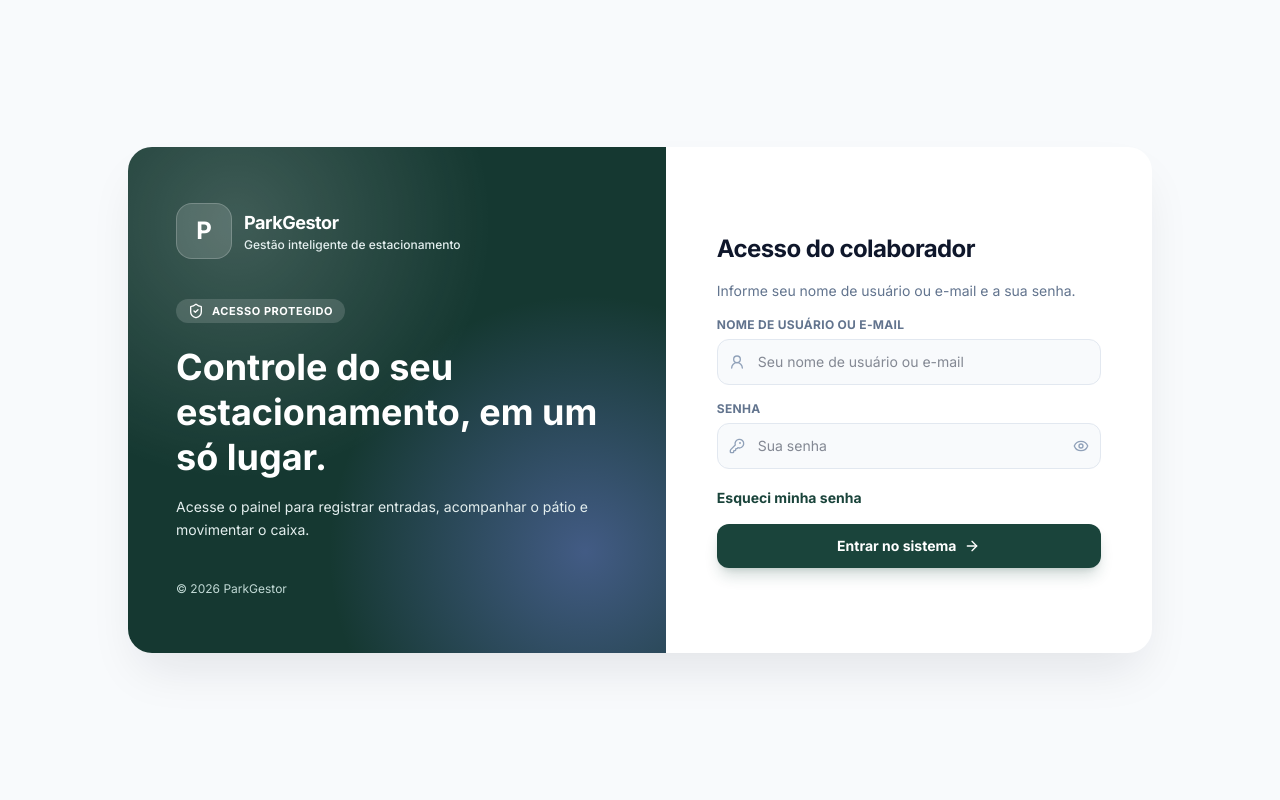
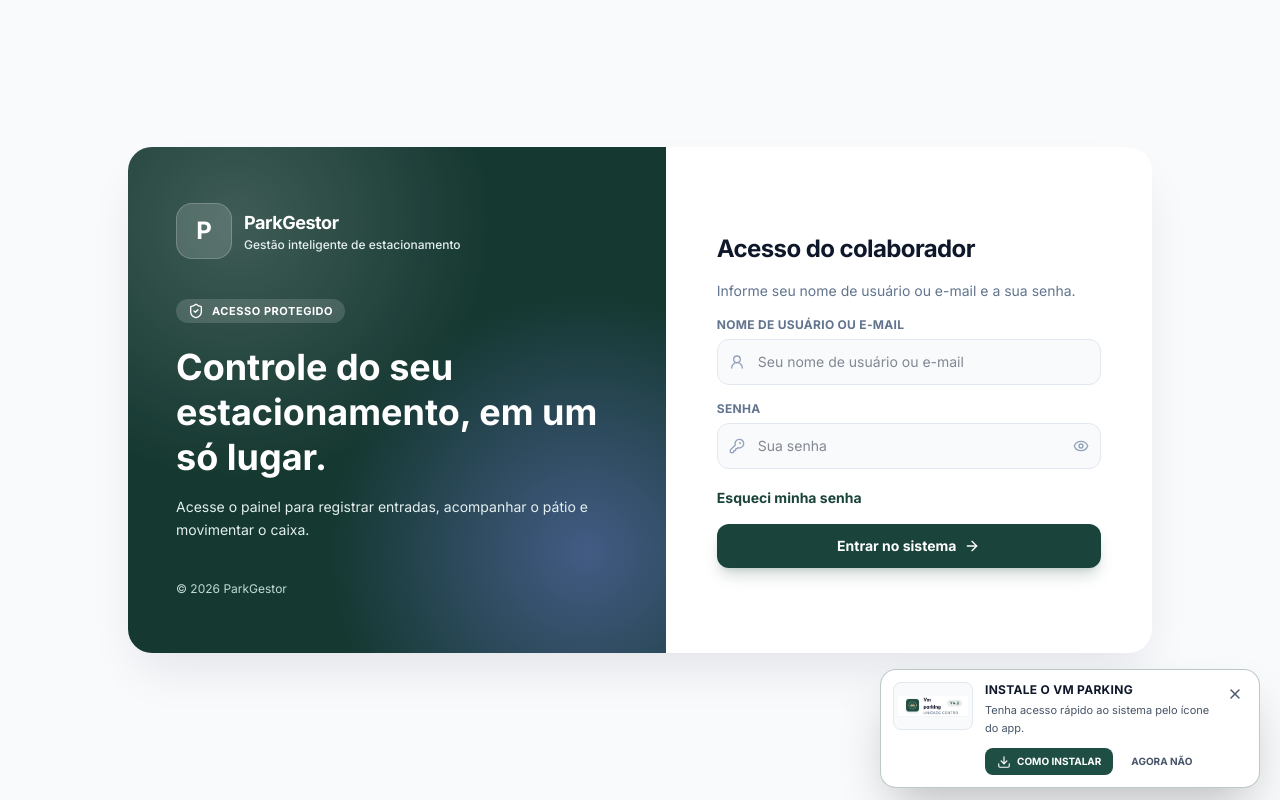
Before and after one commit to aebhvm/VM-Park, a React (Vite) app: page / in a window 1280 px wide. Built offline with nearby package versions, Linux system fonts and the light colour scheme; no server answers.

Commit message:
fix: exibe convite de instalacao na primeira visita

```diff
--- a/src/components/InstallPrompt.tsx
+++ b/src/components/InstallPrompt.tsx
@@ -16,15 +16,21 @@ function isStandaloneMode() {
 export default function InstallPrompt() {
   const [installEvent, setInstallEvent] = useState<BeforeInstallPromptEvent | null>(null);
   const [visible, setVisible] = useState(false);
+  const [showInstructions, setShowInstructions] = useState(false);
 
   useEffect(() => {
     if (window.location.pathname.startsWith('/ticket/') || isStandaloneMode()) return;
     if (localStorage.getItem(INSTALL_PROMPT_SEEN_KEY) === '1') return;
 
+    // O evento nativo pode não existir na primeira renderização.
+    // Mesmo assim, o primeiro acesso deve receber o convite para instalar.
+    setVisible(true);
+
     const handleBeforeInstallPrompt = (event: Event) => {
       event.preventDefault();
       setInstallEvent(event as BeforeInstallPromptEvent);
       setVisible(true);
+      setShowInstructions(false);
     };
 
     const handleAppInstalled = () => {
@@ -49,15 +55,23 @@ export default function InstallPrompt() {
   };
 
   const install = async () => {
-    if (!installEvent) return;
-    await installEvent.prompt();
-    await installEvent.userChoice;
-    localStorage.setItem(INSTALL_PROMPT_SEEN_KEY, '1');
-    setVisible(false);
-    setInstallEvent(null);
+    if (!installEvent) {
+      setShowInstructions(true);
+      return;
+    }
+
+    try {
+      await installEvent.prompt();
+      await installEvent.userChoice;
+      localStorage.setItem(INSTALL_PROMPT_SEEN_KEY, '1');
+      setVisible(false);
+      setInstallEvent(null);
+    } catch {
+      setShowInstructions(true);
+    }
   };
 
-  if (!visible || !installEvent) return null;
+  if (!visible) return null;
 
   return (
     <div className="fixed inset-x-3 bottom-3 z-[100] mx-auto max-w-md rounded-2xl border border-indigo-500/30 bg-app-card p-3 shadow-2xl sm:inset-x-auto sm:right-5 sm:w-[380px]">
@@ -68,7 +82,7 @@ export default function InstallPrompt() {
           <p className="mt-1 text-[11px] leading-relaxed text-app-muted">Tenha acesso rápido ao sistema pelo ícone do app.</p>
           <div className="mt-2.5 flex gap-2">
             <button type="button" onClick={() => void install()} className="inline-flex items-center gap-1.5 rounded-lg bg-indigo-500 px-3 py-1.5 text-[10px] font-bold uppercase text-white transition hover:bg-indigo-600">
-              <Download className="h-3.5 w-3.5" /> Instalar app
+              <Download className="h-3.5 w-3.5" /> {installEvent ? 'Instalar app' : 'Como instalar'}
             </button>
             <button type="button" onClick={dismiss} className="rounded-lg px-2.5 py-1.5 text-[10px] font-bold uppercase text-app-muted hover:bg-app-bg hover:text-app-text">
               Agora não
@@ -79,6 +93,12 @@ export default function InstallPrompt() {
           <X className="h-4 w-4" />
         </button>
       </div>
+      {showInstructions && (
+        <div className="mt-3 rounded-xl border border-app-border bg-app-bg p-2.5 text-[10px] leading-relaxed text-app-muted">
+          <p><strong className="text-app-text">Android/Chrome:</strong> abra o menu do navegador e escolha <strong className="text-app-text">Instalar VM Parking</strong> ou <strong className="text-app-text">Adicionar à tela inicial</strong>.</p>
+          <p className="mt-1"><strong className="text-app-text">iPhone/iPad:</strong> toque em Compartilhar e depois em <strong className="text-app-text">Adicionar à Tela de Início</strong>.</p>
+        </div>
+      )}
     </div>
   );
 }
```
